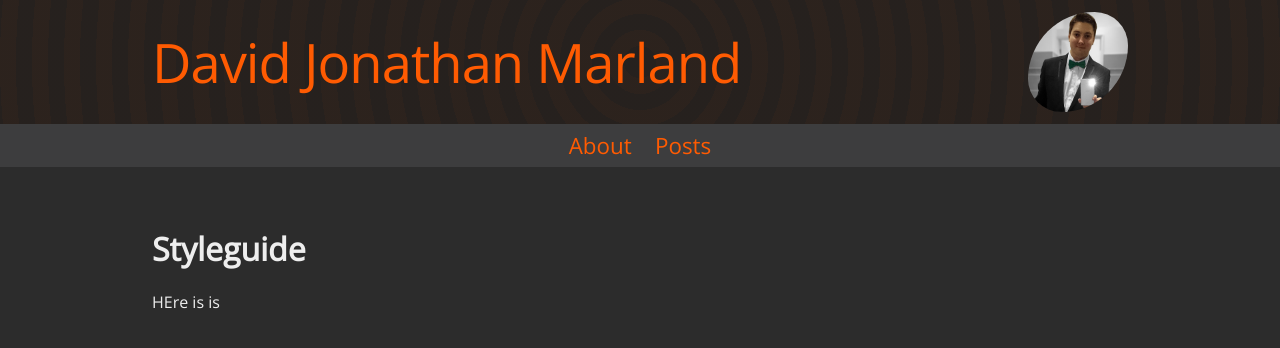
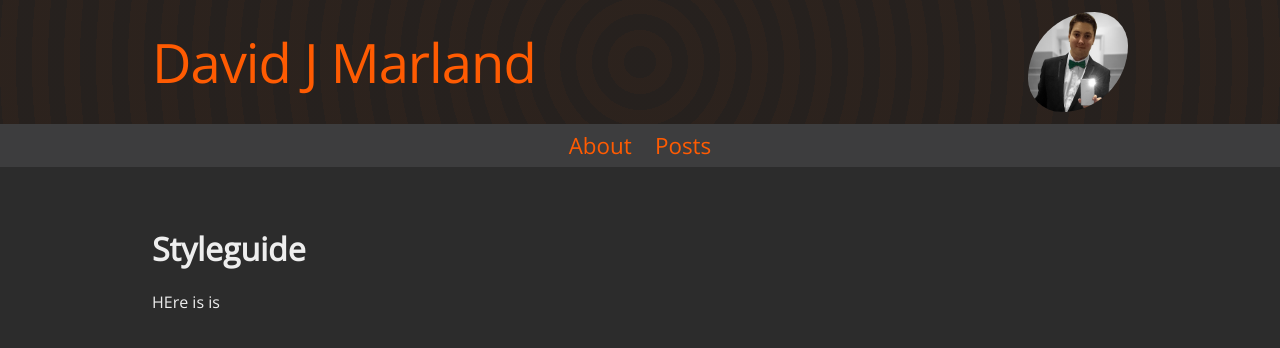
Before and after one commit to djmarland/djmarland.github.io, a Jekyll site: the page built from styleguide.html, in a window 1280 px wide. Shown: the top 348 px of the page. Built offline with Jekyll 4.4.1, drawn with Linux system fonts in a browser that asks for light colours.

Commit message:
Name is now David J Marland

```diff
--- a/_includes/header.html
+++ b/_includes/header.html
@@ -3,7 +3,7 @@
     <head>
         <meta charset="utf-8">
         <meta http-equiv="X-UA-Compatible" content="IE=edge">
-        <title>David Jonathan Marland | Web developer</title>
+        <title>David J Marland | Web developer</title>
         <meta name="description" content="Semantic, progressive, responsive and responsible Web developer with skills in HTML, CSS, JavaScript &amp; PHP">
         <meta name="viewport" content="width=device-width, initial-scale=1">
         <meta name="msapplication-square150x150logo" content="/apple-touch-icon-precomposed.png" />
@@ -140,7 +140,7 @@
     	<header>
             <div class="header-wrap">
                 <div class="header">
-                <p class="header__text"><a class="header__link" href="/">David Jonathan Marland</a></p>
+                <p class="header__text"><a class="header__link" href="/">David J Marland</a></p>
                 <img class="header__img" src="/assets/img/profile.jpg" alt="Photo of me wearing a bow tie" />
                 </div>
             </div>
--- a/index.html
+++ b/index.html
@@ -1,7 +1,7 @@
 ---
 layout: home
-title: David Jonathan Marland
-tagline: The ranty world of David Jonathan Marland
+title: David J Marland
+tagline: The ranty world of David J Marland
 ---
 
 <div class="content__group">
```
